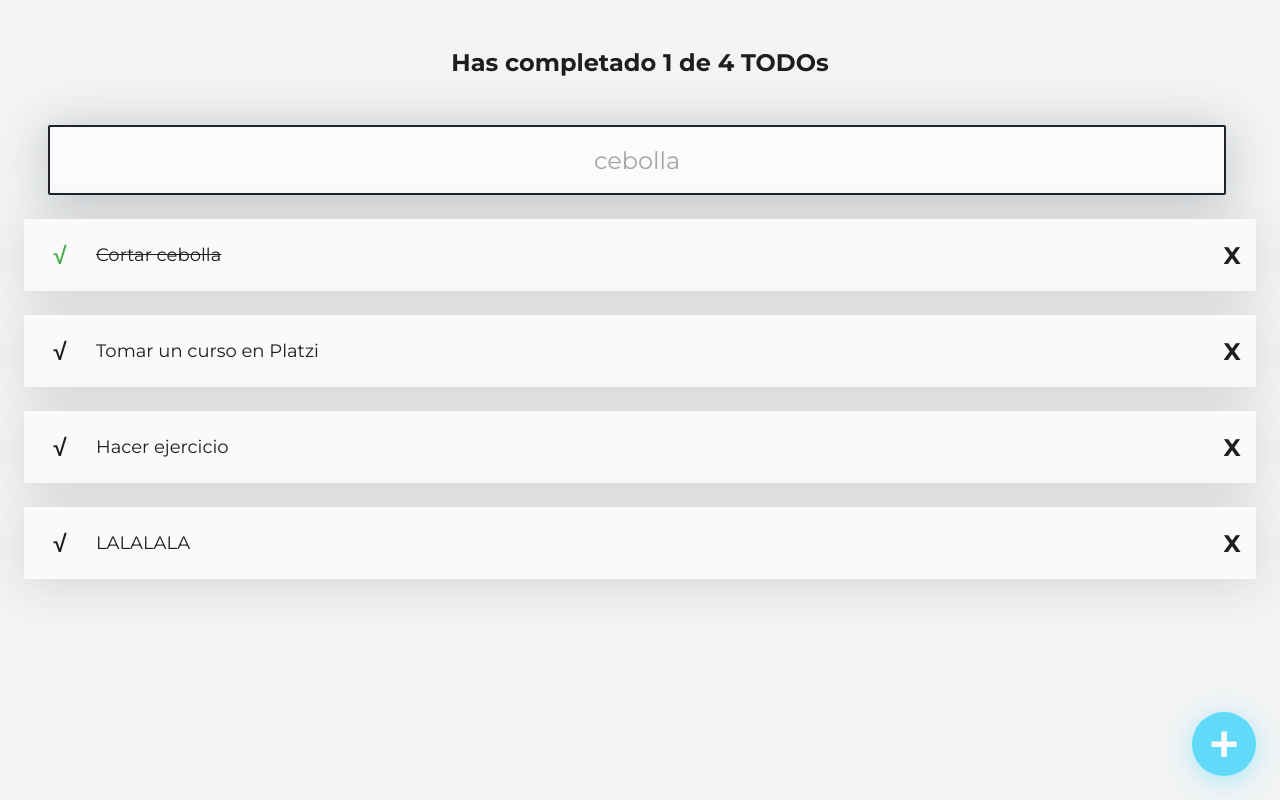
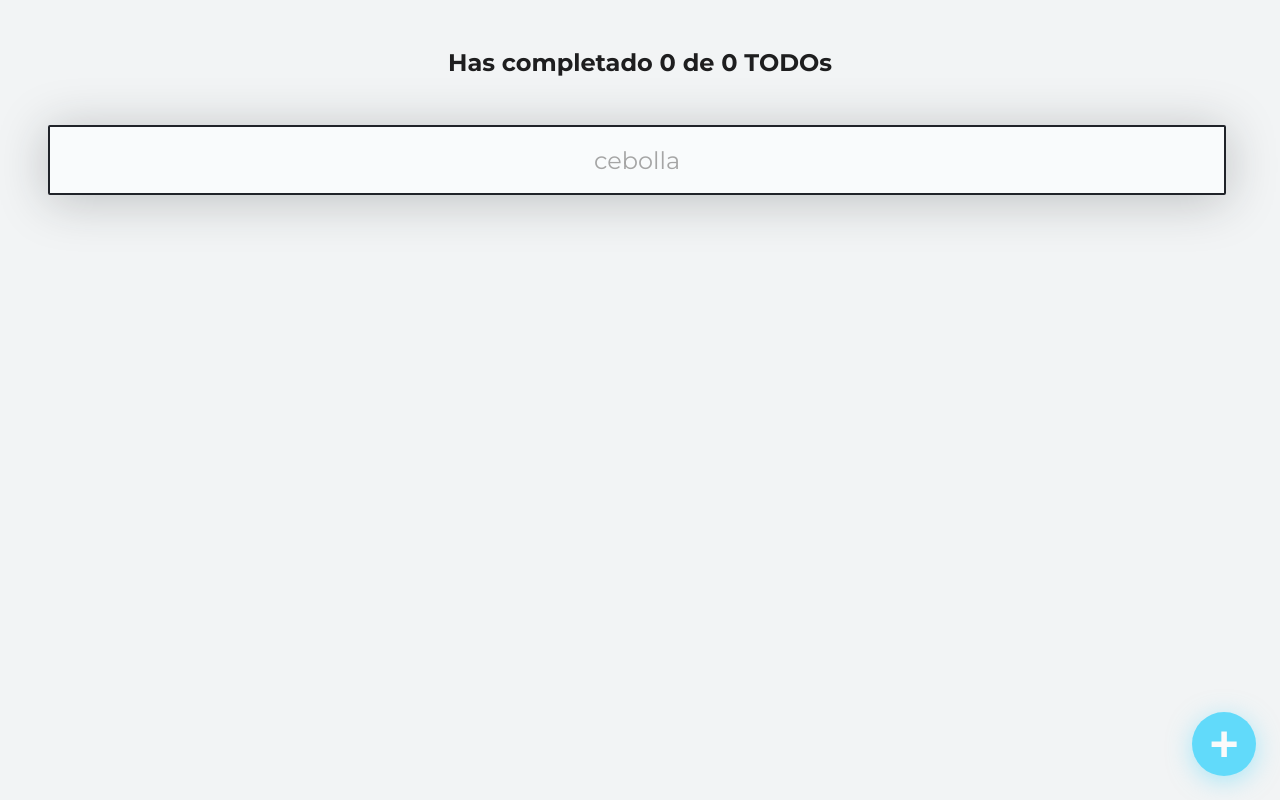
Before and after one commit to crehds/intro-react, a React (Create React App) app: page / in a window 1280 px wide. Built offline with nearby package versions, Linux system fonts and the light colour scheme; the HTML template or start-up script is replaced by a standard one.

Commit message:
adding data in the localStorage

```diff
--- a/src/App.js
+++ b/src/App.js
@@ -3,32 +3,48 @@
 import { useState } from 'react';
 import { AppUI } from './pages/AppUI';
 
-const defaultTodos = [
-  { text: 'Cortar cebolla', completed: true },
-  { text: 'Tomar un curso en Platzi', completed: false },
-  { text: 'Hacer ejercicio', completed: false },
-  { text: 'LALALALA', completed: false }
-];
+// const defaultTodos = [
+//   { text: 'Cortar cebolla', completed: true },
+//   { text: 'Tomar un curso en Platzi', completed: false },
+//   { text: 'Hacer ejercicio', completed: false },
+//   { text: 'LALALALA', completed: false }
+// ];
 
 function App() {
-  const [todos, setTodos] = useState(defaultTodos);
+  const localStorageTodos = localStorage.getItem('TODOS_V1');
+
+  let parsedTodos;
+  if (!localStorageTodos) {
+    localStorage.setItem('TODOS_V1', JSON.stringify([]));
+    parsedTodos = [];
+  } else {
+    parsedTodos = JSON.parse(localStorageTodos);
+  }
+
+  const [todos, setTodos] = useState(parsedTodos);
   const [searchValue, setSearchValue] = useState('');
 
   const completedTodos = todos.filter((todo) => todo.completed).length;
   const totalTodos = todos.length;
 
+  const saveTodos = (newTodos) => {
+    const stringifiedTodos = JSON.stringify(newTodos);
+    localStorage.setItem('TODOS_V1', stringifiedTodos);
+    setTodos(newTodos);
+  };
+
   const completeTodo = (text) => {
-    const updateTodos = defaultTodos.slice();
+    const updateTodos = todos.slice();
     const updateTodo = updateTodos.find((todo) => todo.text === text);
 
     updateTodo.completed = !updateTodo.completed;
 
-    setTodos(updateTodos);
+    saveTodos(updateTodos);
   };
 
   const deleteTodo = (text) => {
-    const deleteTodos = [...defaultTodos].filter((todo) => todo.text !== text);
-    setTodos(deleteTodos);
+    const deleteTodos = [...todos].filter((todo) => todo.text !== text);
+    saveTodos(deleteTodos);
   };
 
   const searchedTodos = todos.filter((todo) =>
```
